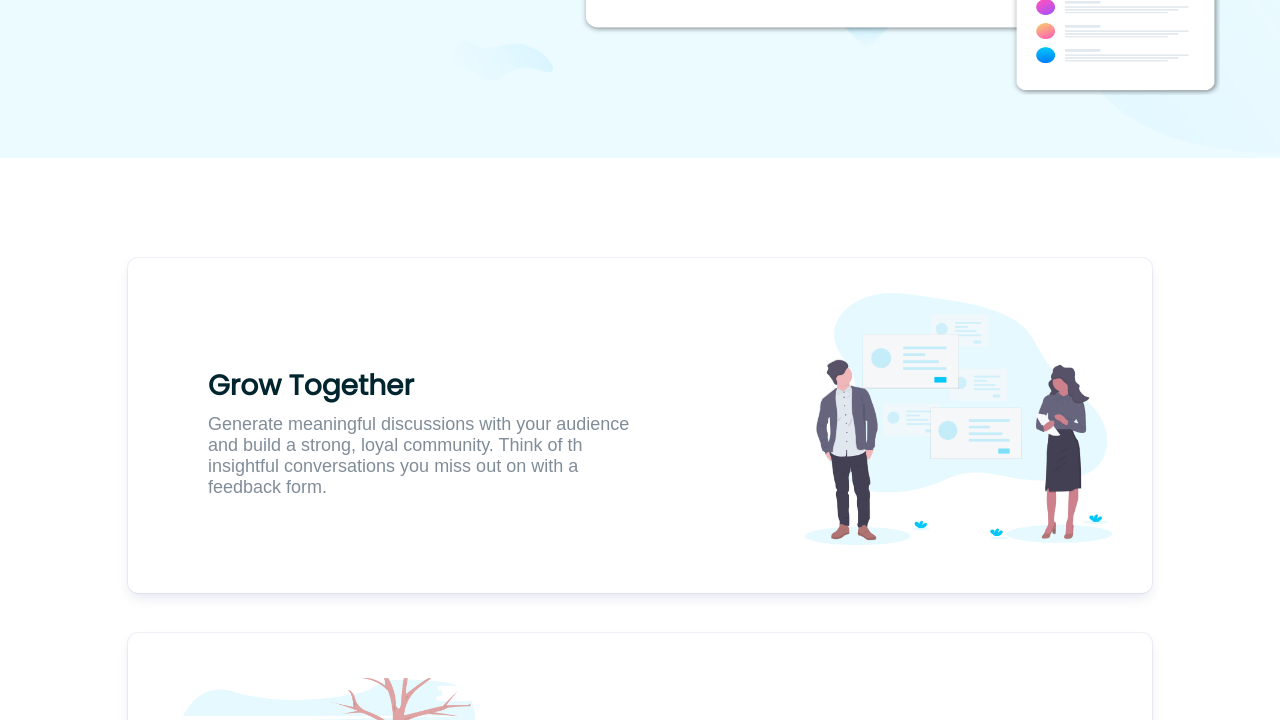
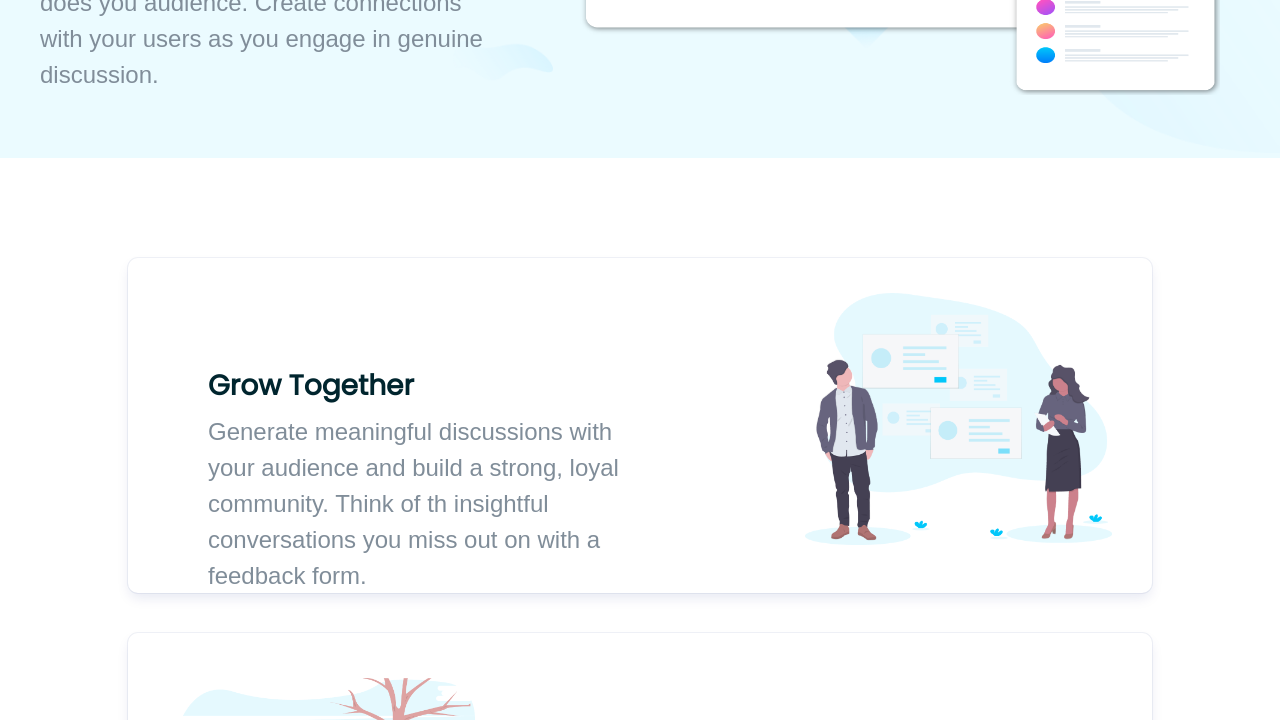
Before and after one commit to Adam-Saad/huddle-landing-page, a plain HTML site: page index.html in a window 1280 px wide. Shown: the part 487-1207 px from the top of the page. Drawn offline with nearby package versions, Linux system fonts and the light colour scheme.

Commit message:
Update styles.css

```diff
--- a/css/styles.css
+++ b/css/styles.css
@@ -341,6 +341,8 @@ a p:hover {
   margin-bottom: 39px;
 }
 
+
+
 .email-icon {
   float: left;
   margin-right: 30px;
@@ -361,3 +363,17 @@ a p:hover {
   color: #ebfbff;
   font-size: 1rem;
 }
+
+
+@media (min-width: 600px) {
+  p {
+  font-size: 1.25rem;
+  }
+}
+
+@media (min-width: 800px) {
+  p {
+  font-size: 1.5rem;
+    line-height: 1.5;
+  }
+}
```
